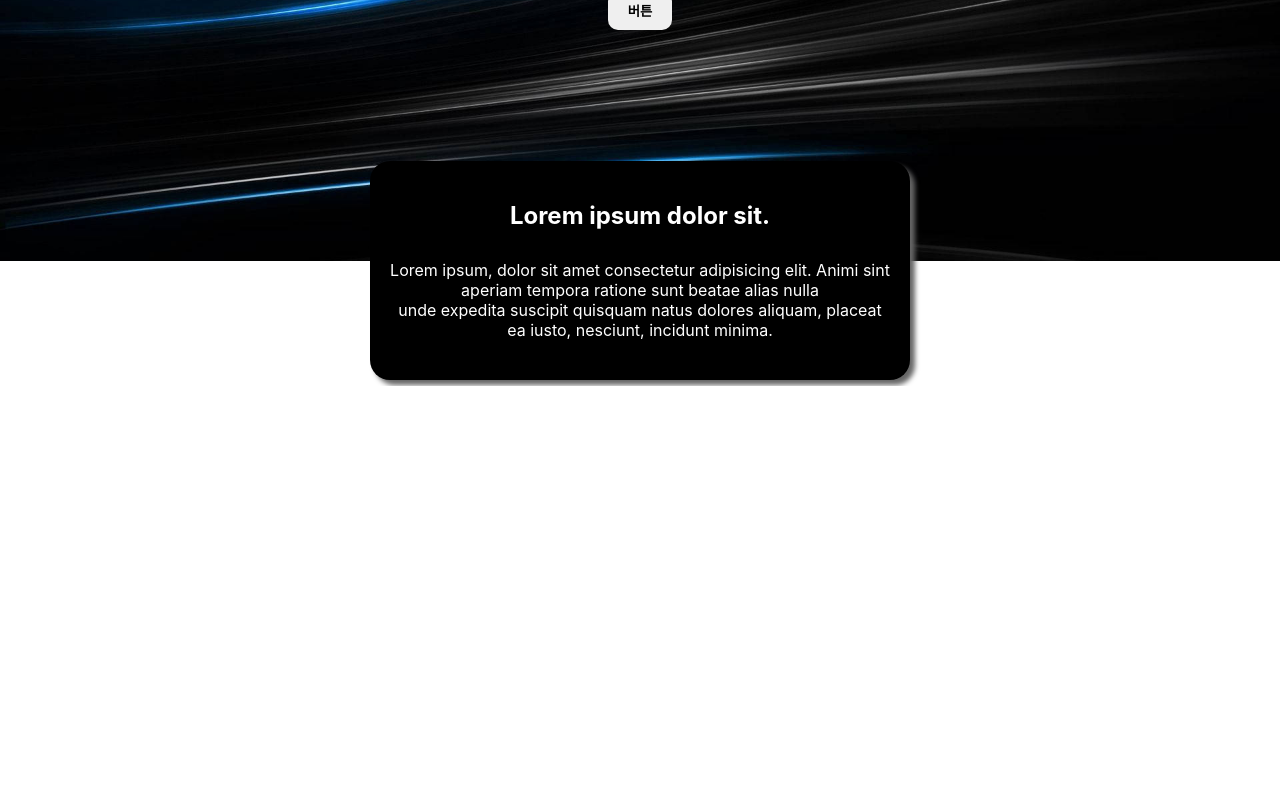
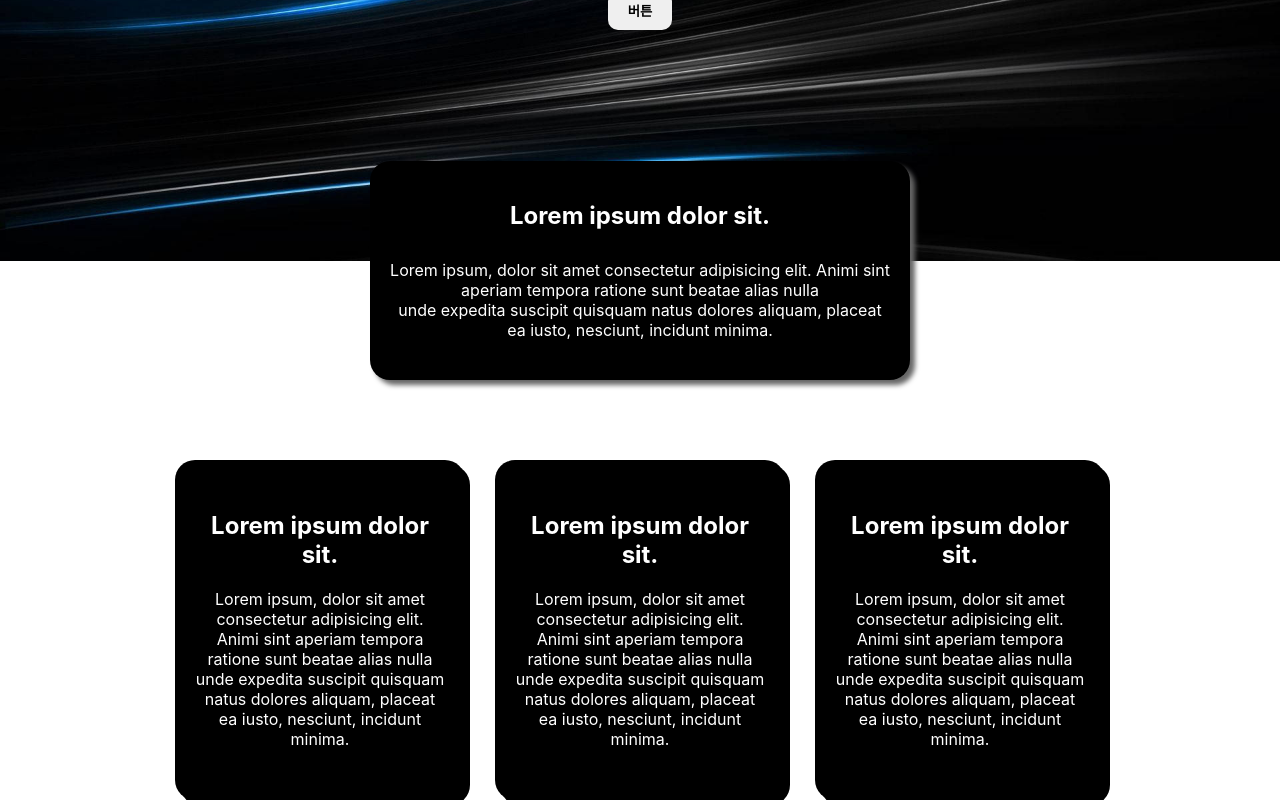
Before and after one commit to iingkejin/ReactPractice01-aTag3, a React (Create React App) app in the folder react-project1/: page / in a window 1280 px wide. Shown: the part 414-1214 px from the top of the page. Before the commit the page ends 800 px from the top, so only its background shows below. Built offline with nearby package versions, Linux system fonts and the light colour scheme.

Commit message:
⚡️ Card component 생성

```diff
--- a/react-project1/src/App.js
+++ b/react-project1/src/App.js
@@ -2,12 +2,14 @@ import logo from './logo.svg';
 import './App.css';
 import Header from './components/Header/Header'
 import Main from './components/Main/Main'
+import Cards from './components/Main/Cards'
 
 function App() {
   return (
     <div className="App">
       <Header/>
       <Main/>
+      <Cards/>
     </div>
   );
 }
--- /dev/null
+++ b/react-project1/src/components/Main/Cards.css
@@ -0,0 +1,28 @@
+.post-box {
+  display: flex;
+  justify-content: center;
+  margin-top: 80px;
+}
+
+.post-card {
+  display: flex;
+  flex-direction: column;
+  justify-content: center;
+  text-align: center;
+  width: 250px;
+  height: 300px;
+  color: #fff;
+  background-color: #000;
+  box-shadow: 5px 5px #000;
+  border-radius: 20px;
+  padding: 20px;
+  margin-right: 30px;
+}
+
+.post-card:last-child {
+  margin-right: 0;
+}
+
+.post-card-txt {
+  margin-top: 20px;
+}
--- /dev/null
+++ b/react-project1/src/components/Main/Cards.jsx
@@ -0,0 +1,26 @@
+import React from 'react'
+import './Cards.css'
+
+const Cards = () => {
+  return (
+    <section className="post-box">
+      <Card/>
+      <Card/>
+      <Card/>
+    </section>
+  )
+}
+
+function Card(){
+  return (
+    <div className="post-card">
+      <h2>Lorem ipsum dolor sit.</h2>
+      <p className="post-card-txt">
+        Lorem ipsum, dolor sit amet consectetur adipisicing elit. Animi sint aperiam tempora ratione sunt beatae alias nulla<br/>
+        unde expedita suscipit quisquam natus dolores aliquam, placeat ea iusto, nesciunt, incidunt minima.
+      </p>
+    </div>
+  )
+}
+
+export default Cards
```
